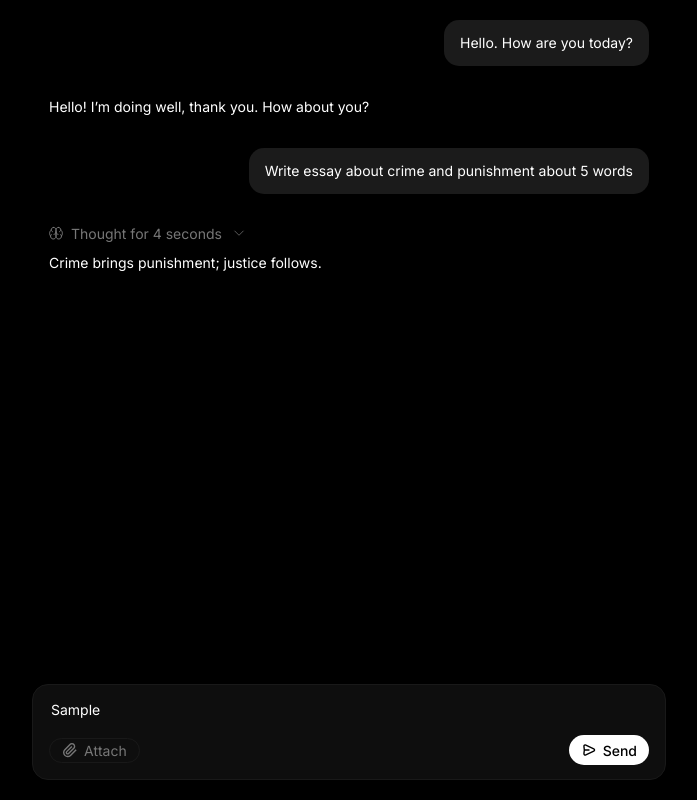
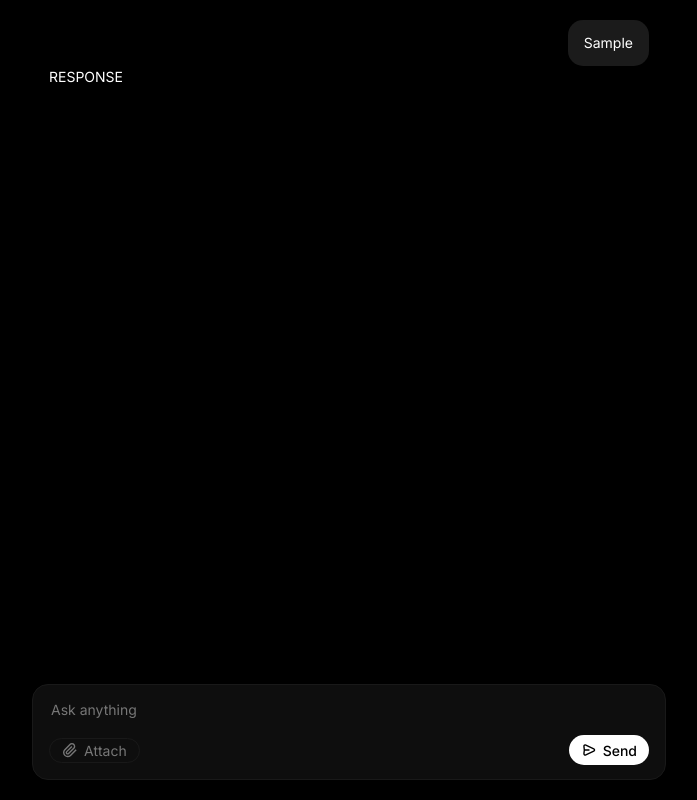
Before and after one commit to 7eliassen/codexllm, a React (Vite) app in the folder frontend/codex-llm-ui/: page / in a window 1280 px wide. Both pictures are taken after typing "Sample" into the empty fields and a click on the button "Send". Shown: the whole page, without its empty margins (291-988 px from the left). Built offline with nearby package versions, Linux system fonts and the light colour scheme.

Commit message:
little refactor

```diff
--- a/frontend/codex-llm-ui/src/components/ChatInterface.tsx
+++ b/frontend/codex-llm-ui/src/components/ChatInterface.tsx
@@ -1,49 +1,88 @@
-import ResponseMessage from './ResponseMessage';
-import RequestMessage from './RequestMessage';
+import ResponseMessageComponent from './ResponseMessage';
+import RequestMessageComponent from './RequestMessage';
+import type { RequestResponse, ResponseMessage, RequestMessage } from '../types/types';
+import { useState, useEffect } from 'react';
 
 function ChatInterface() {
+
+  const [messages, setMessages] = useState<RequestResponse[]>([])
+
+  const [requestText, setRequestText] = useState<string>('')
+
+  const [lockSendButton, setLockSendButton] = useState<boolean>(false)
+
+
+  function newMessage(message: RequestMessage) {
+    const newMsg: RequestResponse = {
+      id: messages.length + 1,
+      request: message,
+      response: {
+        responseText: 'RESPONSE',
+      } as ResponseMessage,
+    }
+
+    const test = [...messages]
+
+    setMessages([...test, newMsg])
+  }
+
+  const handleSend = () => {
+    if (!requestText.trim()) return
+
+    const messagePayload: RequestMessage = {
+      requestText: requestText,
+    }
+
+    newMessage(messagePayload)
+
+    setRequestText('')
+  }
+
+  const handleKeyDown = (e: React.KeyboardEvent<HTMLTextAreaElement>) => {
+    if (e.key === 'Enter' && !e.shiftKey) {
+      e.preventDefault()
+      handleSend()
+    }
+  }
 
   return (
     <div className="chat-container">
       <div className="chat-column">
         {/* Here requests and responses */}
-
-        {/*Just examples  */}
-        <RequestMessage
-        requestText='Hello. How are you today?'/>
-
-        <ResponseMessage
-        responseText='Hello! I’m doing well, thank you. How about you?'/>
-
-        <RequestMessage
-        requestText='Write essay about crime and punishment about 5 words'/>
-
-        <ResponseMessage
-        thinkingTime={4}
-        thinkingText='Thinking about essay'
-        responseText='Crime brings punishment; justice follows.' />
-
+        {messages.map((message, index) => (
+          <div key={message.id || index}>
+            <RequestMessageComponent requestText={message.request.requestText} />
+            {message.response && (
+            <ResponseMessageComponent responseText={message.response.responseText} />
+            )}
+          </div>
+        ))}
       </div>
 
-    {/* Input Area  */}
+      {/* Input Area  */}
       <div className="input-wrapper">
         <div className="input-box">
-          <textarea placeholder="Ask anything" rows={1}></textarea>
+          <textarea
+            placeholder="Ask anything"
+            rows={1}
+            value={requestText}
+            onChange={(e) => setRequestText(e.target.value)}
+            onKeyDown={handleKeyDown}
+          ></textarea>
 
           <div className="input-footer">
             <button className="attach-btn">
-
-            <img src="attach.svg" alt="attach file" />
+              <img src="attach.svg" alt="attach file" />
               Attach
             </button>
-            <button className="send-btn">
 
-            <img src="send.svg" alt="Send" />
+            <button
+              className="send-btn"
+              onClick={handleSend}>
+              <img src="send.svg" alt="Send" />
               Send
             </button>
-
           </div>
-
         </div>
       </div>
     </div>
--- a/frontend/codex-llm-ui/src/components/RequestMessage.tsx
+++ b/frontend/codex-llm-ui/src/components/RequestMessage.tsx
@@ -1,5 +1,5 @@
-import type {RequestMessageProps} from "../types/props"
-function RequestMessage(props: RequestMessageProps) {
+import type {RequestMessage } from "../types/types"
+function RequestMessageComponent(props: RequestMessage) {
     return (
         <div className="user-message-wrapper">
           <div className="user-message">
@@ -10,4 +10,4 @@ function RequestMessage(props: RequestMessageProps) {
     )
 }
 
-export default RequestMessage
+export default RequestMessageComponent
--- a/frontend/codex-llm-ui/src/components/ResponseMessage.tsx
+++ b/frontend/codex-llm-ui/src/components/ResponseMessage.tsx
@@ -1,7 +1,7 @@
 import { useState } from "react";
-import type { ResponseMessageProps } from "../types/props";
+import type {ResponseMessage} from "../types/types";
 
-function ResponseMessage(props: ResponseMessageProps) {
+function ResponseMessageComponent(props: ResponseMessage ) {
     const [isThoughtOpen, setIsThoughtOpen] = useState(false);
 
     return (
@@ -40,4 +40,4 @@ function ResponseMessage(props: ResponseMessageProps) {
 
 }
 
-export default ResponseMessage
+export default ResponseMessageComponent
--- /dev/null
+++ b/frontend/codex-llm-ui/src/types/types.ts
@@ -0,0 +1,15 @@
+export interface ResponseMessage {
+    thinkingText?: string
+    thinkingTime?: number
+    responseText: string
+}
+
+export interface RequestMessage {
+    requestText: string
+}
+
+export interface RequestResponse {
+    id: number
+    request: RequestMessage
+    response: ResponseMessage
+}
```
Also changed, not shown: frontend/codex-llm-ui/src/types/props.ts (deleted, +0 -9 lines).
